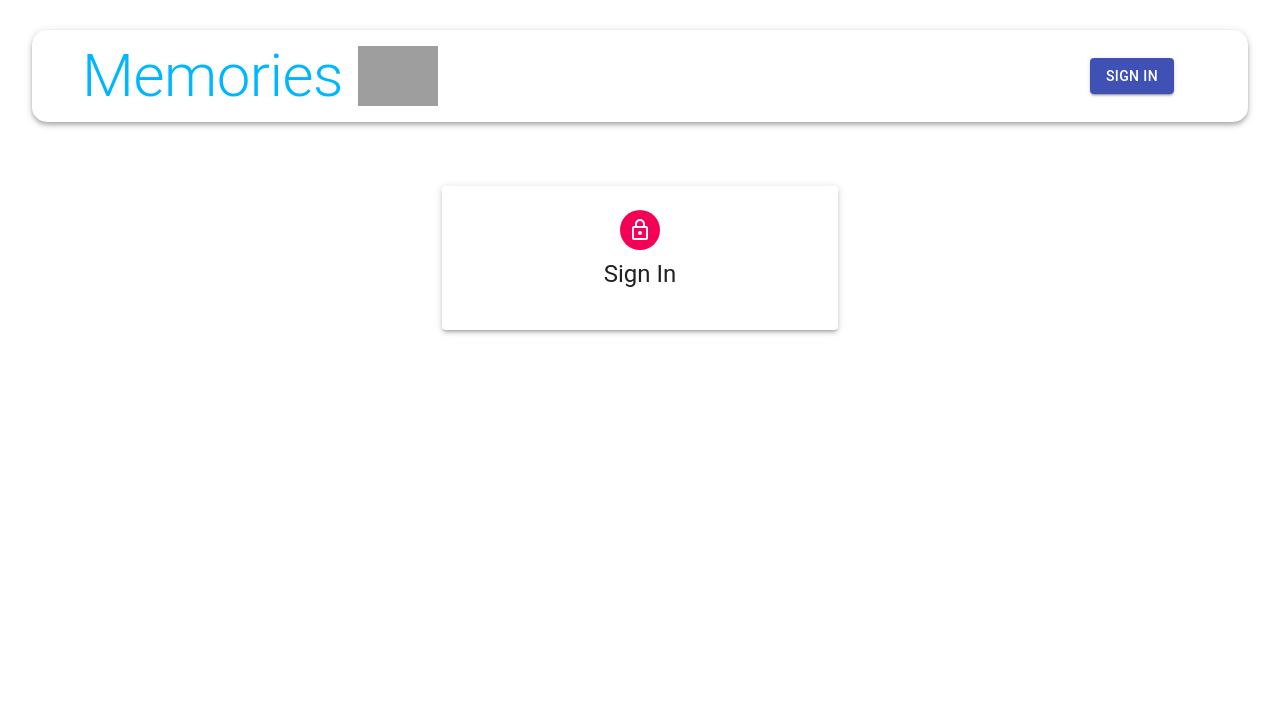
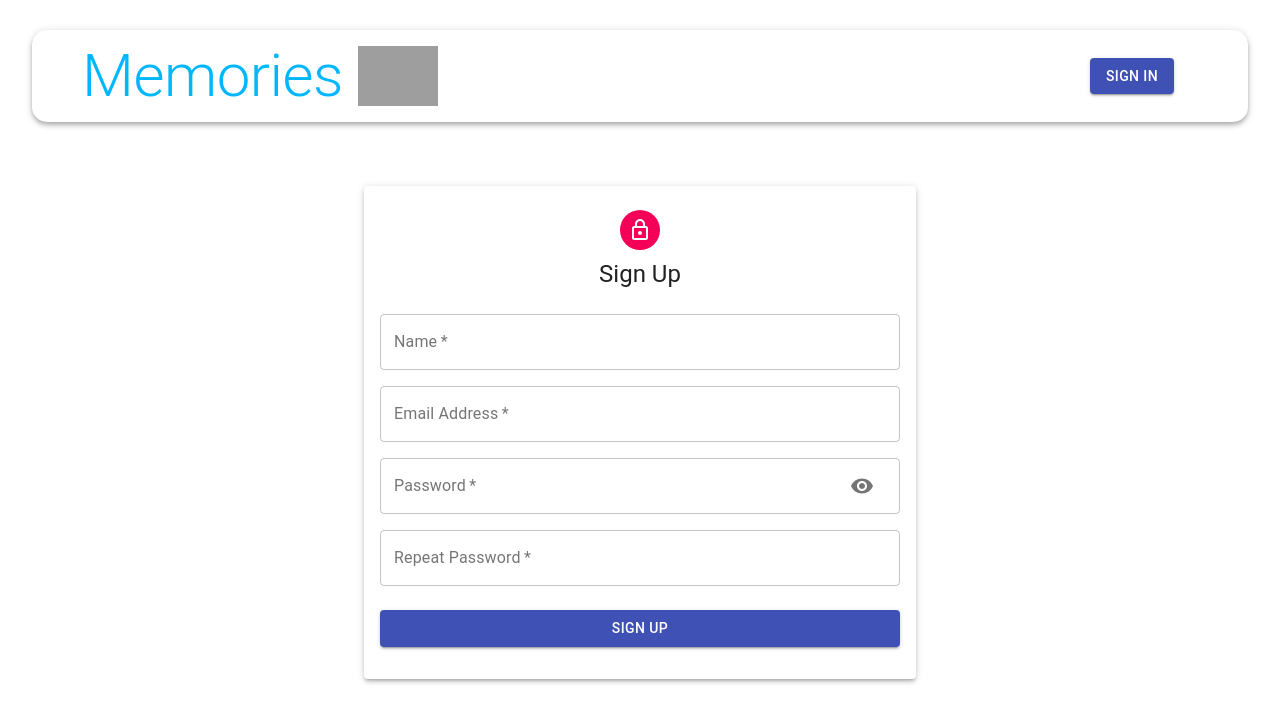
Before and after one commit to ThreeFive85/Memories_Project, a React (Create React App) app in the folder client/: page /auth in a window 1280 px wide. Shown: the top 722 px of the page. Built offline with nearby package versions, Linux system fonts and the light colour scheme; grey boxes are pictures that could not be loaded.

Commit message:
Fix : Auth.js  - login submit

```diff
--- a/client/src/components/Auth/Auth.js
+++ b/client/src/components/Auth/Auth.js
@@ -1,13 +1,17 @@
-import React from 'react'
+import React, { useState } from 'react'
 import { Avatar, Button, Paper, Grid, Typography, Container, TextField } from '@material-ui/core';
 import LockOutlinedIcon from '@material-ui/icons/LockOutlined';
 
 import useStyles from './styles';
+import Input from './Input';
 
 function Auth() {
     const classes = useStyles();
+    const [showPassword, setShowPassword] = useState(false);
 
-    const isSignup = false;
+    const isSignup = true;
+
+    const handleShowPassword = () => setShowPassword((prevShowPassword) => !prevShowPassword);
 
     const handleSubmit = () => {
 
@@ -18,7 +22,7 @@
     }
 
     return (
-        <Container component="main" maxWidth="xs">
+        <Container component="main" maxWidth="sm">
             <Paper className={classes.paper} elevation={3}>
                 <Avatar className={classes.avatar}>
                     <LockOutlinedIcon />
@@ -29,11 +33,18 @@
                         {
                             isSignup && (
                                 <>
-                                    <TextField name="firstName" label="First Name" handleChange={handleChange} autoFocus xs={6} />
+                                    <Input name="Name" label="Name" handleChange={handleChange} type="name" />
+                                    {/* <Input name="firstName" label="First Name" handleChange={handleChange} half /> */}
                                 </>
                             )
                         }
+                        <Input name="email" label="Email Address" handleChange={handleChange} type="email" />
+                        <Input name="password" label="Password" handleChange={handleChange} type={showPassword ? "text" : "password"} handleShowPassword={handleShowPassword} />
+                        { isSignup && <Input name="confirmPassword" label="Repeat Password" handleChange={handleChange} type="password" /> }
                     </Grid>
+                    <Button type="submit" fullWidth variant="contained" color="primary" className={classes.submit}>
+                        {isSignup ? 'Sign up' : 'Sign In'}
+                    </Button>
                 </form>
             </Paper>
         </Container>
```
